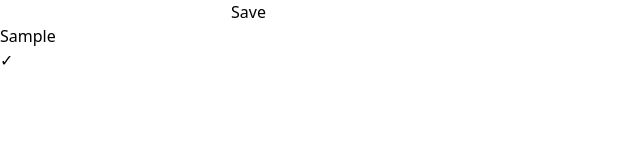
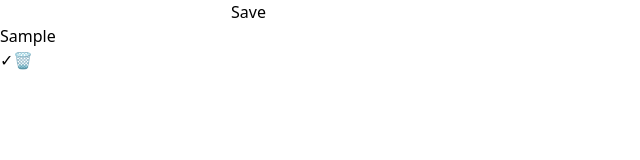
Before and after one commit to gregodiaz/todo-vite-tsx, a React (Vite) app: page / in a window 1280 px wide. Both pictures are taken after typing "Sample" into the empty fields and a click on the button "Save". Shown: the top 160 px of the page, without its empty margins (0-640 px from the left). Built offline with nearby package versions, Linux system fonts and the light colour scheme.

Commit message:
Remove task.

```diff
--- a/src/App.tsx
+++ b/src/App.tsx
@@ -28,6 +28,12 @@ function App(): JSX.Element {
     setTasks(allTasks)
   }
 
+  const deleteTask = (i: number): void => {
+    const allTasks: ITask[] = [...tasks]
+    allTasks.splice(i, 1)
+    setTasks(allTasks)
+  }
+
   return (
     <div>
       <form onSubmit={handleSubmit}>
@@ -47,6 +53,7 @@ function App(): JSX.Element {
             <h1 style={{ textDecoration: task.done ? 'line-through' : '' }}>{task.name}</h1>
             <div>
               <button onClick={() => toggleTask(i)} >{task.done ? '✗' : '✓'}</button>
+              <button onClick={() => deleteTask(i)} >{'🗑'}</button>
             </div>
           </div>
         ))
```
